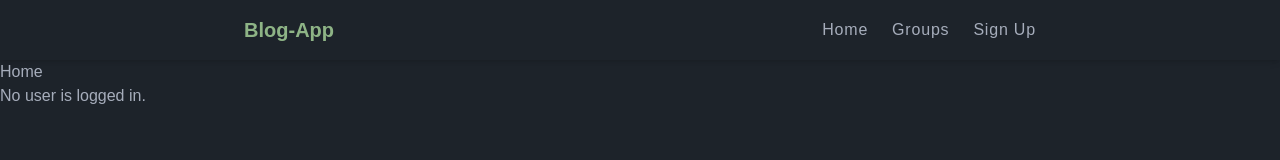
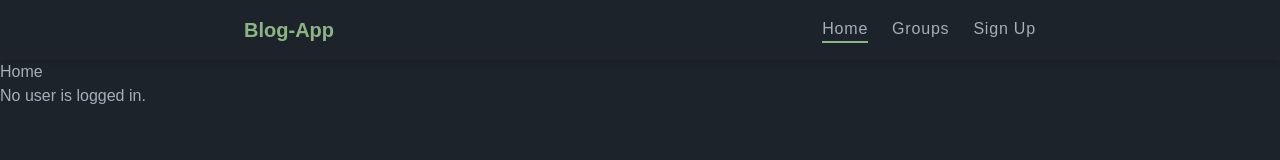
Before and after one commit to Nemanja0033/simia, a React (Vite) app: page / in a window 1280 px wide. Shown: the top 160 px of the page. Built offline with nearby package versions, Linux system fonts and the light colour scheme; no server answers.

Commit message:
FEAT: minior ui change

```diff
--- a/src/componnets/admin/Dashboard.tsx
+++ b/src/componnets/admin/Dashboard.tsx
@@ -2,7 +2,7 @@ import { collection, getDocs } from "firebase/firestore";
 import { useEffect, useState } from "react"
 import { db } from "../../../config/firebase";
 import Loader from "../../ui/Loader";
-import { History, Users } from "lucide-react";
+import { Group, History, Users } from "lucide-react";
 
 const Dashboard = () => {
   const [users, setUsers] = useState<any[]>([]);
@@ -34,9 +34,17 @@ const Dashboard = () => {
   }
 
   useEffect(() => {
-     fetchUsers();
-     fetchHistory();
-  }, [])
+    const callFunctions = async () => {
+      try {
+        await Promise.all([fetchHistory(), fetchUsers()]);
+      } catch (error) {
+        console.error("Error fetching data:", error);
+      }
+    };
+
+    callFunctions();
+  }, []);
+
 
   if(loading){
     return <Loader />
@@ -44,9 +52,9 @@ const Dashboard = () => {
 
   return (
     <div className="w-full h-screen md:flex flex-row justify-around items-center">
-        <div className="md:w-1/3 flex-row w-full h-96 overflow-auto m-3 rounded-md shadow-md">
+        <div className="md:w-1/3 w-full h-96 m-3 rounded-md shadow-md">
              <h1 className="text-center font-bold flex justify-center gap-2 items-center text-primary"><Users />Users ({users.length})</h1>
-             <div className="flex-row justify-self-center mt-6">
+             <div className="flex-row overflow-auto h-80 justify-self-center mt-6">
               {users.map((u) => (
                 <ul key={u.userID} className="mb-6 text-center">
                   <li><b>Username</b>: <i>{u.username}</i></li>
@@ -56,9 +64,9 @@ const Dashboard = () => {
               ))}
              </div>
         </div>
-        <div className="md:w-1/3 flex-row w-full h-96 overflow-auto m-3 rounded-md shadow-md">
-        <h1 className="text-center font-bold flex justify-center gap-2 items-center text-primary"><History />Login History</h1>
-        <div className="flex-row justify-self-center mt-6">
+        <div className="md:w-1/3 flex-row w-full h-96 m-3 rounded-md shadow-md">
+        <h1 className="text-center font-bold flex justify-center gap-2 items-center text-primary"><History />Login History ({history.length})</h1>
+        <div className="flex-row overflow-auto h-80 justify-self-center mt-6">
               {history.map((h) => (
                 <ul key={h.email} className="mb-6 text-center">
                   <li><b>Email</b>: <i>{h.email}</i></li>
@@ -67,8 +75,8 @@ const Dashboard = () => {
               ))}
              </div>
         </div>
-        <div className="md:w-1/3 flex-row w-full h-96 overflow-auto m-3 rounded-md shadow-md">
-            <h1 className="text-center font-bold">Groups</h1>
+        <div className="md:w-1/3 flex-row w-full h-96 m-3 rounded-md shadow-md">
+            <h1 className="text-center font-bold flex justify-center gap-2 items-center text-primary"><Group />Groups</h1>
         </div>
     </div>
   )
--- a/src/componnets/navigation/Navbar.tsx
+++ b/src/componnets/navigation/Navbar.tsx
@@ -1,13 +1,20 @@
-import { LogOutIcon } from "lucide-react"
-import { Link } from "react-router-dom"
-import { useAuth } from "../../context/authContext"
-import { logout } from "../../api/logout"
-import { useAdmin } from "../../context/adminContext"
+import { LogOutIcon, ShieldEllipsis } from "lucide-react";
+import { Link, useLocation } from "react-router-dom";
+import { useAuth } from "../../context/authContext";
+import { logout } from "../../api/logout";
+import { useAdmin } from "../../context/adminContext";
+import Loader from "../../ui/Loader";
 
 const Navbar = () => {
+  const { isAuth } = useAuth();
+  const { isAdmin, loading } = useAdmin();
+  const location = useLocation();
 
-  const { isAuth } = useAuth();
-  const { isAdmin} = useAdmin();
+  const isActive = (path: string) => location.pathname === path;
+
+  if (loading) {
+    return <Loader />;
+  }
 
   return (
     <nav className="w-full h-[60px] bg-base-100 shadow-md flex justify-around items-center">
@@ -15,32 +22,70 @@ const Navbar = () => {
         <span>Blog-App</span>
       </div>
 
-        <div className="md:flex hidden gap-6 text-md  tracking-wider">
-            <Link className="hover:text-primary" to={'/'}>Home</Link>
-            <Link className="hover:text-primary" to={'/groups'}>Groups</Link>
-            {!isAuth ? <Link className="hover:text-primary" to={'/login'}><button className="">Sign Up</button></Link>
-            :
+      <div className="md:flex hidden gap-6 text-md tracking-wider">
+        <Link
+          className={`hover:text-primary ${
+            isActive("/") ? "border-b-2 border-primary" : ""
+          }`}
+          to="/"
+        >
+          Home
+        </Link>
+        <Link
+          className={`hover:text-primary ${
+            isActive("/groups") ? "border-b-2 border-primary" : ""
+          }`}
+          to="/groups"
+        >
+          Groups
+        </Link>
+        {!isAuth ? (
+          <Link
+            className={`hover:text-primary ${
+              isActive("/login") ? "border-b-2 border-primary" : ""
+            }`}
+            to="/login"
+          >
+            <button>Sign Up</button>
+          </Link>
+        ) : (
           <div className="flex items-center gap-2 hover:text-primary cursor-pointer tracking-wider">
             <button onClick={logout}>Logout</button>
             <LogOutIcon size={18} />
           </div>
-            }
-            {isAdmin ? <Link className="hover:text-primary font-bold" to={'/admin'}>Admin</Link>
-            :
-            ''}
+        )}
+        {isAdmin ? (
+          <Link
+            className='hover:text-primary font-bold pl-3 border-l flex gap-2'
+            to="/admin"
+          >
+            <ShieldEllipsis />
+            Admin
+          </Link>
+        ) : (
+          ""
+        )}
       </div>
 
       <div className="md:hidden flex items-center">
-          {!isAuth ? <Link className="hover:text-primary" to={'/login'}><button className="text-primary">Sign Up</button></Link>
-            :
+        {!isAuth ? (
+          <Link
+            className={`hover:text-primary ${
+              isActive("/login") ? "border-b-2 border-primary" : ""
+            }`}
+            to="/login"
+          >
+            <button className="text-primary">Sign Up</button>
+          </Link>
+        ) : (
           <div className="flex items-center gap-2 hover:text-primary tracking-wider">
             <button onClick={logout}>Logout</button>
             <LogOutIcon size={18} />
           </div>
-            }
+        )}
       </div>
     </nav>
-  )
-}
+  );
+};
 
-export default Navbar
+export default Navbar;
```
Lines whose indentation alone changed are shown as unchanged.
